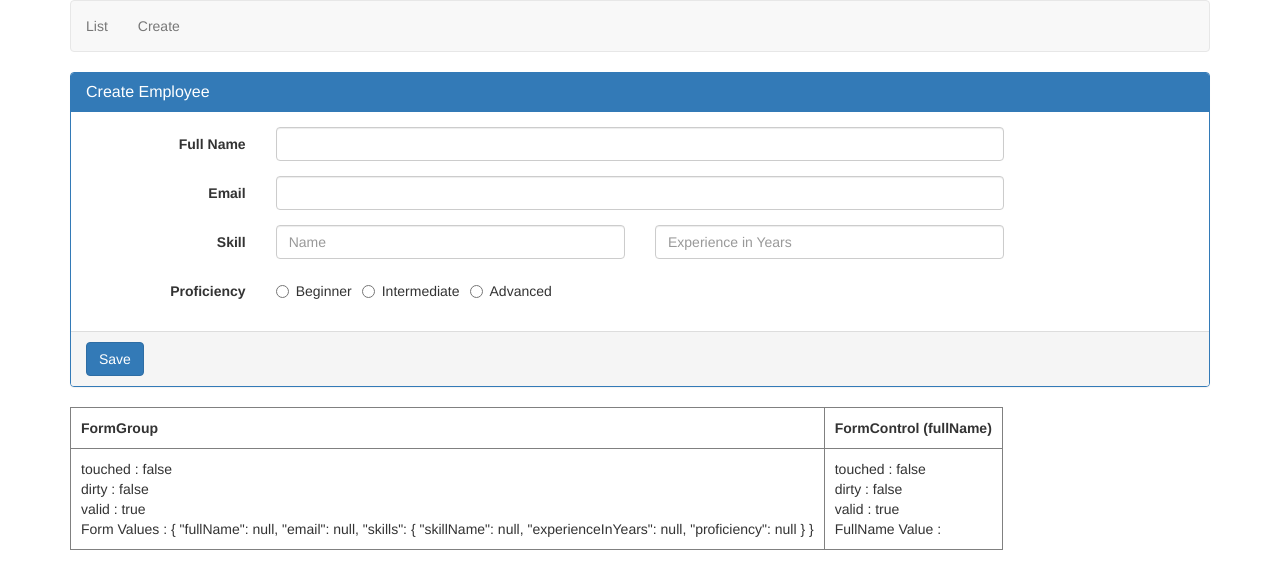
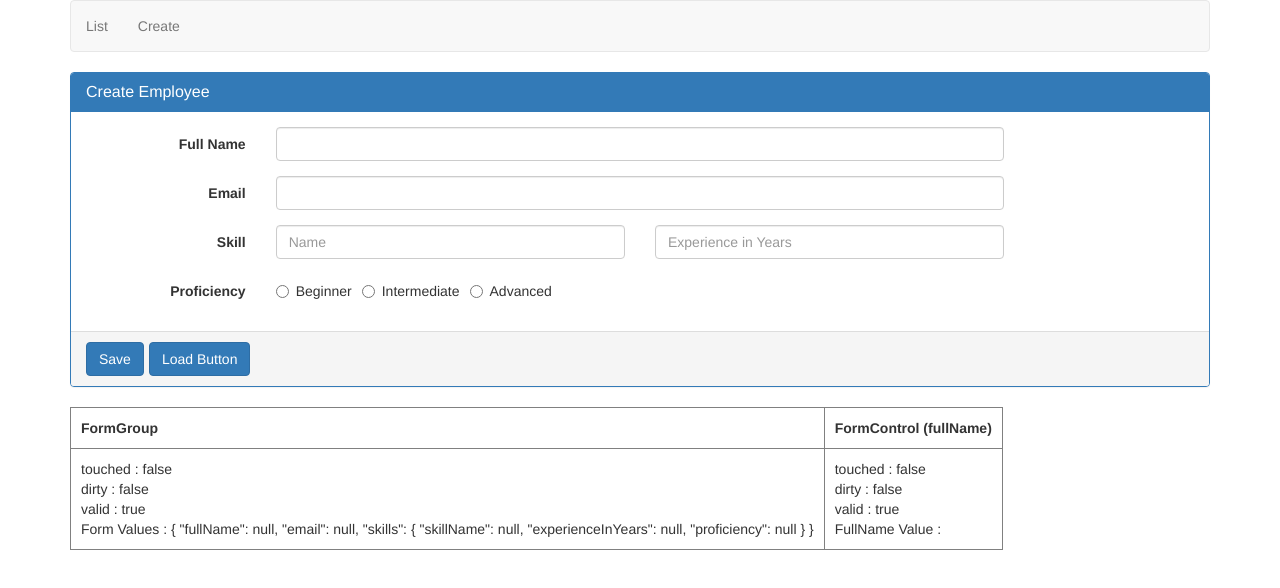
Before and after one commit to rohan-abraham1/Frontend-Assignments, an Angular app in the folder Angular6Project/: page /create in a window 1280 px wide. Shown: the top 588 px of the page. Built offline with nearby package versions, Linux system fonts and the light colour scheme.

Commit message:
Episode 7

```diff
--- a/Angular6Project/src/app/employee/create-employee.component.html
+++ b/Angular6Project/src/app/employee/create-employee.component.html
@@ -85,7 +85,16 @@
       </div>
     </div>
     <div class="panel-footer">
-      <button class="btn btn-primary" type="submit">Save</button>
+      <div class="btn-toolbar">
+        <button class="btn btn-primary" type="submit">Save</button>
+        <button
+          class="btn btn-primary"
+          type="button"
+          (click)="onLoadDataClick()"
+        >
+          Load Button
+        </button>
+      </div>
     </div>
   </div>
 </form>
--- a/Angular6Project/src/app/employee/create-employee.component.ts
+++ b/Angular6Project/src/app/employee/create-employee.component.ts
@@ -10,6 +10,18 @@ export class CreateEmployeeComponent implements OnInit {
   employeeForm!: FormGroup;
 
   constructor() {}
+
+  onLoadDataClick(): void {
+    this.employeeForm.setValue({
+      fullName: 'Rohan Abraham',
+      email: 'rabraham@orthofx.com',
+      skills: {
+        skillName: 'Java',
+        experienceInYears: 0,
+        proficiency: 'beginner',
+      },
+    });
+  }
 
   ngOnInit(): void {
     this.employeeForm = new FormGroup({
```
